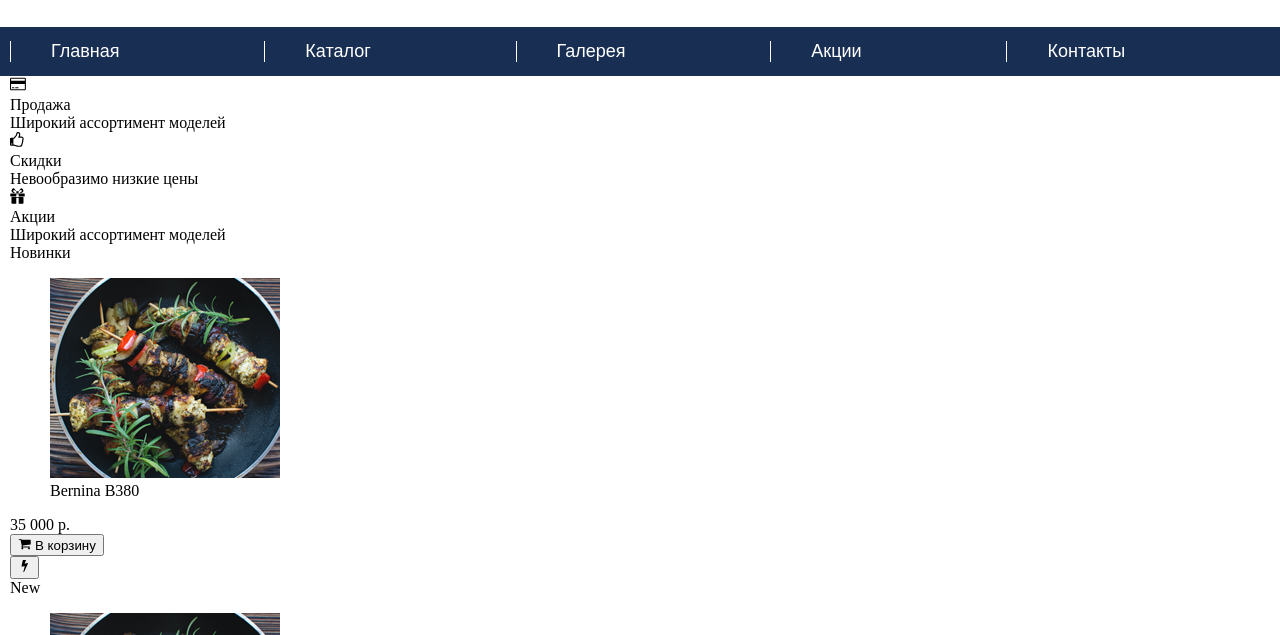
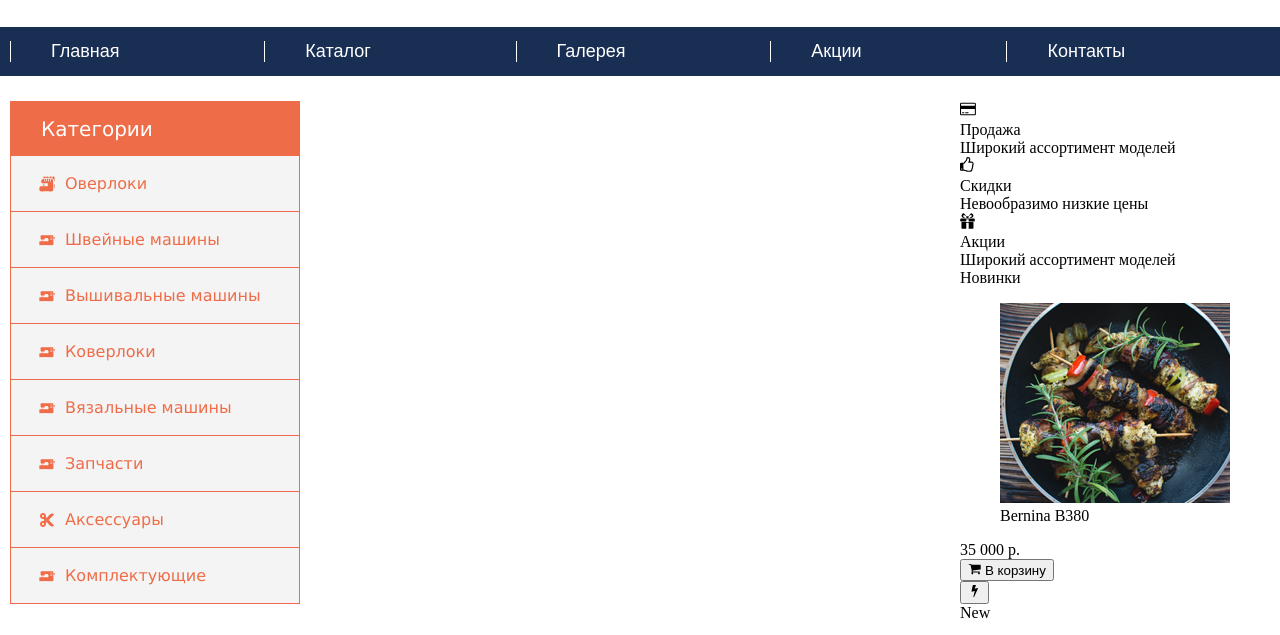
Before and after one commit to gtereshkov/sewclub, a website: page src/index.html in a window 1280 px wide. Shown: the part 148-783 px from the top of the page. Drawn offline with nearby package versions, Linux system fonts and the light colour scheme; files that its build step writes are made by us from their sources; files whose address does not match are found by name.

Commit message:
worked on aside block

```diff
--- a/src/css/common.less
+++ b/src/css/common.less
@@ -4,6 +4,10 @@
 html {
   overflow-x: hidden;
 }
+body {
+  font-size: 16px;
+}
+
 a{
   text-decoration: none;
   color: #000000;
--- a/src/css/header.less
+++ b/src/css/header.less
@@ -1,6 +1,7 @@
 //  === userbar
 
 .site-header {
+  margin-bottom: 25px;
   &__userbar {
     background-color: @third-color2;
     min-height: 40px;
--- a/src/css/styles.less
+++ b/src/css/styles.less
@@ -6,3 +6,48 @@
 .asidenav__navpoint-icon {
   width: 1em;
 }
+
+.generalcontainer {
+  display: flex;
+  justify-content: space-between;
+  flex-direction: row-reverse;
+}
+
+.asideblock {
+  width: 23%;
+  &__nav {
+    border: 1px solid @accent-color;
+    min-height: 100px;
+    overflow: auto;
+  }
+  &__navtitle {
+    font-size: 1.25rem;
+    padding: 15px 15px 15px 30px;
+    color: @accent-text-color;
+    background-color: @accent-color;
+    align-items: center;
+    font-family: Verdana;
+  }
+  &__navpoint:not(:last-child) {
+    border-bottom: 1px solid @accent-color;
+  }
+  &__navpoint {
+    background-color: @light-gray;
+    padding: 5px 15px;
+  }
+}
+
+.asidenav {
+  &__navpoint{
+    &-text {
+      display: flex;
+      align-items: center;
+      padding: 13px;
+      color: @accent-color;
+      font-family: Verdana;
+    }
+    &-icon {
+      margin-right: 10px;
+    }
+  }
+}
--- a/src/css/vars.less
+++ b/src/css/vars.less
@@ -8,5 +8,6 @@
 @accent-text-color: #ffffff;
 @add-color-gray: #474747;
 @add-color-red: #a23003;
+@light-gray: #f4f4f4;
 
 //MEDIA BREAK-POINTS
--- a/src/index.html
+++ b/src/index.html
@@ -388,55 +388,71 @@
     </main>
     <aside class="asideblock generalcontainer__asideblock">
         <div class="asideblock__nav">
-            <div class="asideblock__navtitle">Категории</div>
+            <h3 class="asideblock__navtitle">Категории</h3>
             <ul class="asideblock__asidenav vertical__menu">
                 <li class="li-navitem asideblock__navpoint">
+                    <a href="#" class="asidenav__navpoint-text" title="">
                         <svg class="asidenav__navpoint-icon site-icon" xmlns="http://www.w3.org/2000/svg" viewBox="0 0 994.08 990.24">
                             <use xlink:href="img/svg/sprite.svg#overlock"></use>
                         </svg>
-                    <a href="#" class="asidenav__navpoint-text" title="">Оверлоки</a>
+                        Оверлоки
+                    </a>
                 </li>
                 <li class="li-navitem asideblock__navpoint">
+                    <a href="#" class="asidenav__navpoint-text" title="">
                         <svg class="asidenav__navpoint-icon site-icon" xmlns="http://www.w3.org/2000/svg" viewBox="0 0 304.85 213.15">
                             <use xlink:href="img/svg/sprite.svg#sewingmachine"></use>
                         </svg>
-                    <a href="#" class="asidenav__navpoint-text" title="">Швейные машины</a>
+                        Швейные машины
+                    </a>
                 </li>
                 <li class="li-navitem asideblock__navpoint">
+                    <a href="#" class="asidenav__navpoint-text" title="">
                         <svg class="asidenav__navpoint-icon site-icon" xmlns="http://www.w3.org/2000/svg" viewBox="0 0 304.85 213.15">
                             <use xlink:href="img/svg/sprite.svg#sewingmachine"></use>
                         </svg>
-                    <a href="#" class="asidenav__navpoint-text" title="">Вышивальные машины</a>
+                        Вышивальные машины
+                    </a>
                 </li>
                 <li class="li-navitem asideblock__navpoint">
+                    <a href="#" class="asidenav__navpoint-text" title="">
                         <svg class="asidenav__navpoint-icon site-icon" xmlns="http://www.w3.org/2000/svg" viewBox="0 0 304.85 213.15">
                             <use xlink:href="img/svg/sprite.svg#sewingmachine"></use>
                         </svg>
-                    <a href="#" class="asidenav__navpoint-text" title="">Коверлоки</a>
+                        Коверлоки
+                    </a>
                 </li>
                 <li class="li-navitem asideblock__navpoint">
+                    <a href="#" class="asidenav__navpoint-text" title="">
                         <svg class="asidenav__navpoint-icon site-icon" xmlns="http://www.w3.org/2000/svg" viewBox="0 0 304.85 213.15">
                             <use xlink:href="img/svg/sprite.svg#sewingmachine"></use>
                         </svg>
-                    <a href="#" class="asidenav__navpoint-text" title="">Вязальные машины</a>
+                        Вязальные машины
+                    </a>
                 </li>
                 <li class="li-navitem asideblock__navpoint">
+                    <a href="#" class="asidenav__navpoint-text" title="">
                         <svg class="asidenav__navpoint-icon site-icon" xmlns="http://www.w3.org/2000/svg" viewBox="0 0 304.85 213.15">
                             <use xlink:href="img/svg/sprite.svg#sewingmachine"></use>
                         </svg>
-                    <a href="#" class="asidenav__navpoint-text" title="">Запчасти</a>
+                        Запчасти
+                    </a>
                 </li>
                 <li class="li-navitem asideblock__navpoint">
+                    <a href="#" class="asidenav__navpoint-text" title="">
                         <svg class="asidenav__navpoint-icon site-icon" xmlns="http://www.w3.org/2000/svg" viewBox="0 0 448 512">
                             <use xlink:href="img/svg/sprite.svg#accessories"></use>
                         </svg>
-                    <a href="#" class="asidenav__navpoint-text" title="">Аксессуары</a>
+                        Аксессуары
+                    </a>
                 </li>
                 <li class="li-navitem asideblock__navpoint">
+                    <a href="#" class="asidenav__navpoint-text" title="">
                         <svg class="asidenav__navpoint-icon site-icon" xmlns="http://www.w3.org/2000/svg" viewBox="0 0 304.85 213.15">
                             <use xlink:href="img/svg/sprite.svg#sewingmachine"></use>
                         </svg>
-                    <a href="#" class="asidenav__navpoint-text" title="">Комплектующие</a>
+                        Комплектующие
+                    </a>
                 </li>
             </ul>
         </div>
```
Also changed, not shown: build/index.html, build/styles.css. Lines whose indentation alone changed are shown as unchanged.
